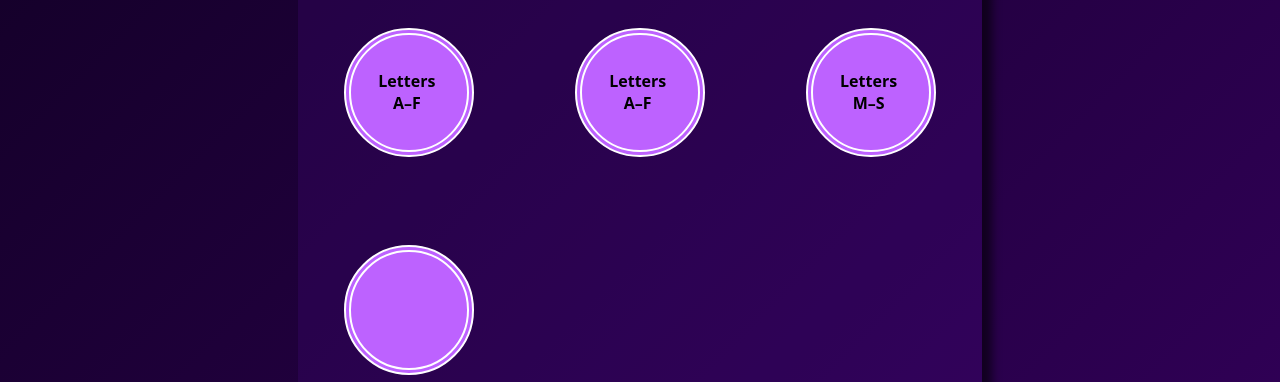
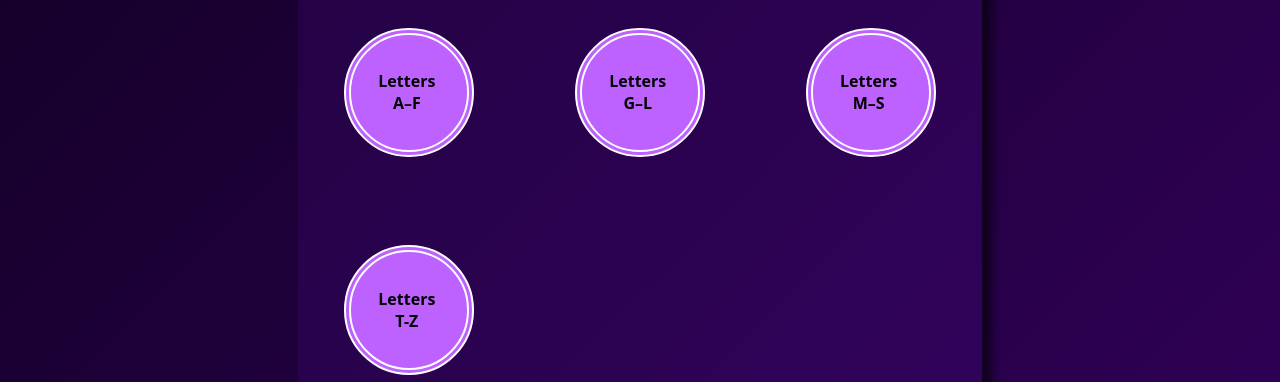
Before and after one commit to dez2413/Asl-translation-, a React (Create React App) app in the folder client/: page /lessons in a window 1280 px wide. Shown: the part 476-858 px from the top of the page. Built offline with nearby package versions, Linux system fonts and the light colour scheme; sample sign-in values are in the browser's storage.

Commit message:
Fixed title sections.
I must have accidentally altered a few of them.

```diff
--- a/client/src/data/lessonsData.js
+++ b/client/src/data/lessonsData.js
@@ -52,7 +52,7 @@ export const lessonsData = [
       //G–L and sign and diagram
       {
         id: "g-l",
-        title: "Letters A–F",
+        title: "Letters G–L",
         videoId: "DBQINq0SsAw", // from https://www.youtube.com/watch?v=DBQINq0SsAw
         start: 190,
         end: 298,
@@ -142,6 +142,7 @@ export const lessonsData = [
       //T–Z and sign and diagram
       {
         id: "t-z",
+        title: "Letters T-Z",
         videoId: "DBQINq0SsAw", // from https://www.youtube.com/watch?v=DBQINq0SsAw
         start: 425,
         end: 546,
```
